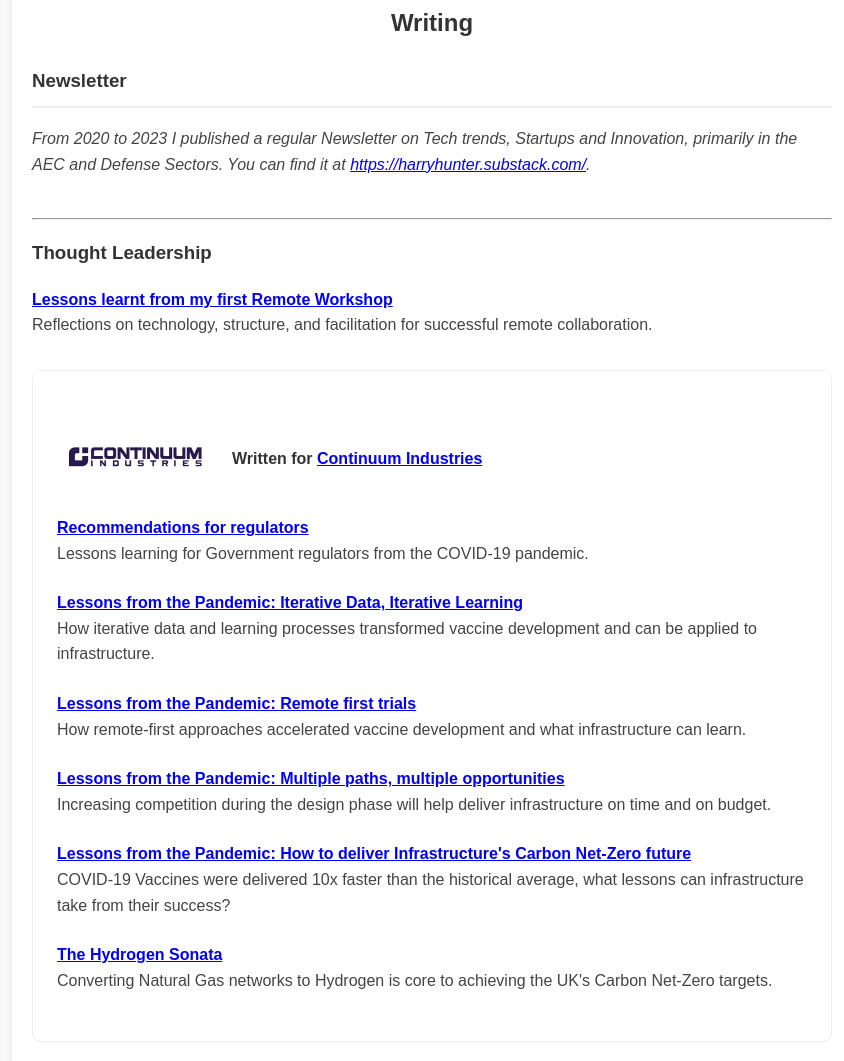
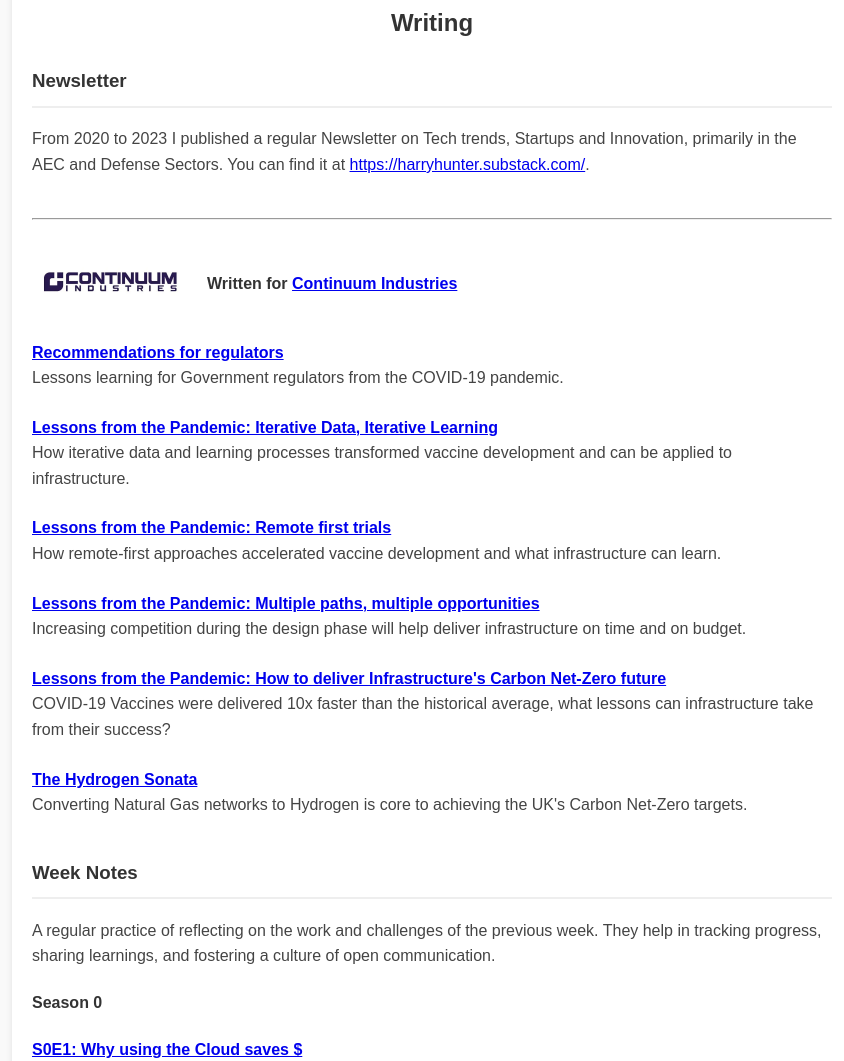
Before and after one commit to harryjan/harryjan.github.io, a plain HTML site: page writing.html in a window 1280 px wide. Shown: the part 180-1241 px from the top of the page, without its empty margins (208-1052 px from the left). Drawn offline with Linux system fonts and the light colour scheme.

Commit message:
Style tweaks on writing.html

```diff
--- a/writing.html
+++ b/writing.html
@@ -28,21 +28,10 @@
 
             <div class="writing-section">
                 <h3>Newsletter</h3>
-                <p><em>From 2020 to 2023 I published a regular Newsletter on Tech trends, Startups and Innovation, primarily in the AEC and Defense Sectors. You can find it at <a href="https://harryhunter.substack.com/" target="_blank" rel="noopener noreferrer">https://harryhunter.substack.com/</a>.</em></p>
+                <p>From 2020 to 2023 I published a regular Newsletter on Tech trends, Startups and Innovation, primarily in the AEC and Defense Sectors. You can find it at <a href="https://harryhunter.substack.com/" target="_blank" rel="noopener noreferrer">https://harryhunter.substack.com/</a>.</p>
             </div>
-
             <hr>
-
-            <h3>Thought Leadership</h3>
-            <div class="writing-section">
-                <ul class="article-list">
-                    <li class="article-item">
-                        <strong><a href="writing/thoughtleadership/2020-06-15_Lessons-learnt-from-my-first-Remote-Workshop-f7d71e658e0d.html">Lessons learnt from my first Remote Workshop</a></strong>
-                        <p>Reflections on technology, structure, and facilitation for successful remote collaboration.</p>
-                    </li>
-                </ul>
-
-                <div class="company-block">
+                <div class="writing-section">
                     <div class="company-header">
                         <img src="assets/continuum-industries-banner.jpg" alt="Continuum Industries Logo" class="company-logo">
                         <h4>Written for <a href="https://www.continuum.industries/" target="_blank" rel="noopener noreferrer">Continuum Industries</a></h4>
@@ -114,7 +103,6 @@
                         <p>Lessons from a year of being a jobbing consultant.</p>
                     </li>
                 </ul>
-
                 <h4>Season 1</h4>
                 <ul class="article-list">
                     <li class="article-item">
@@ -147,7 +135,14 @@
                     </li>
                 </ul>
             </div>
-
+        <h4>Season 2</h4>
+                <ul class="article-list">
+                    <li class="article-item">
+                        <strong><a href="writing/thoughtleadership/2020-06-15_Lessons-learnt-from-my-first-Remote-Workshop-f7d71e658e0d.html">Lessons learnt from my first Remote Workshop</a></strong>
+                        <p>Reflections on technology, structure, and facilitation for successful remote collaboration.</p>
+                    </li>
+                </ul>
+            <hr>
             <div class="writing-section">
                 <h3>Travel Notes</h3>
                 <ul class="article-list">
```
